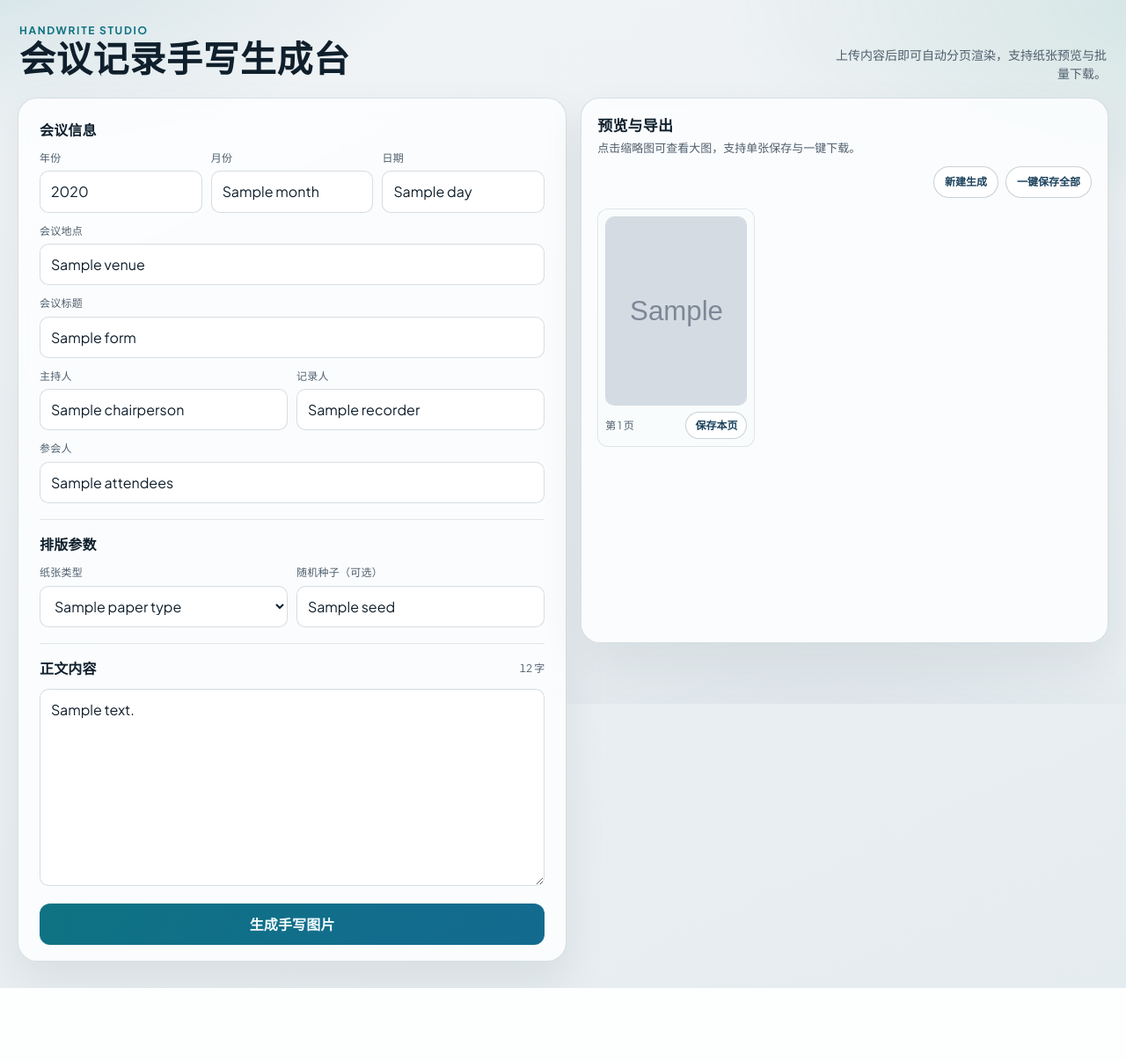
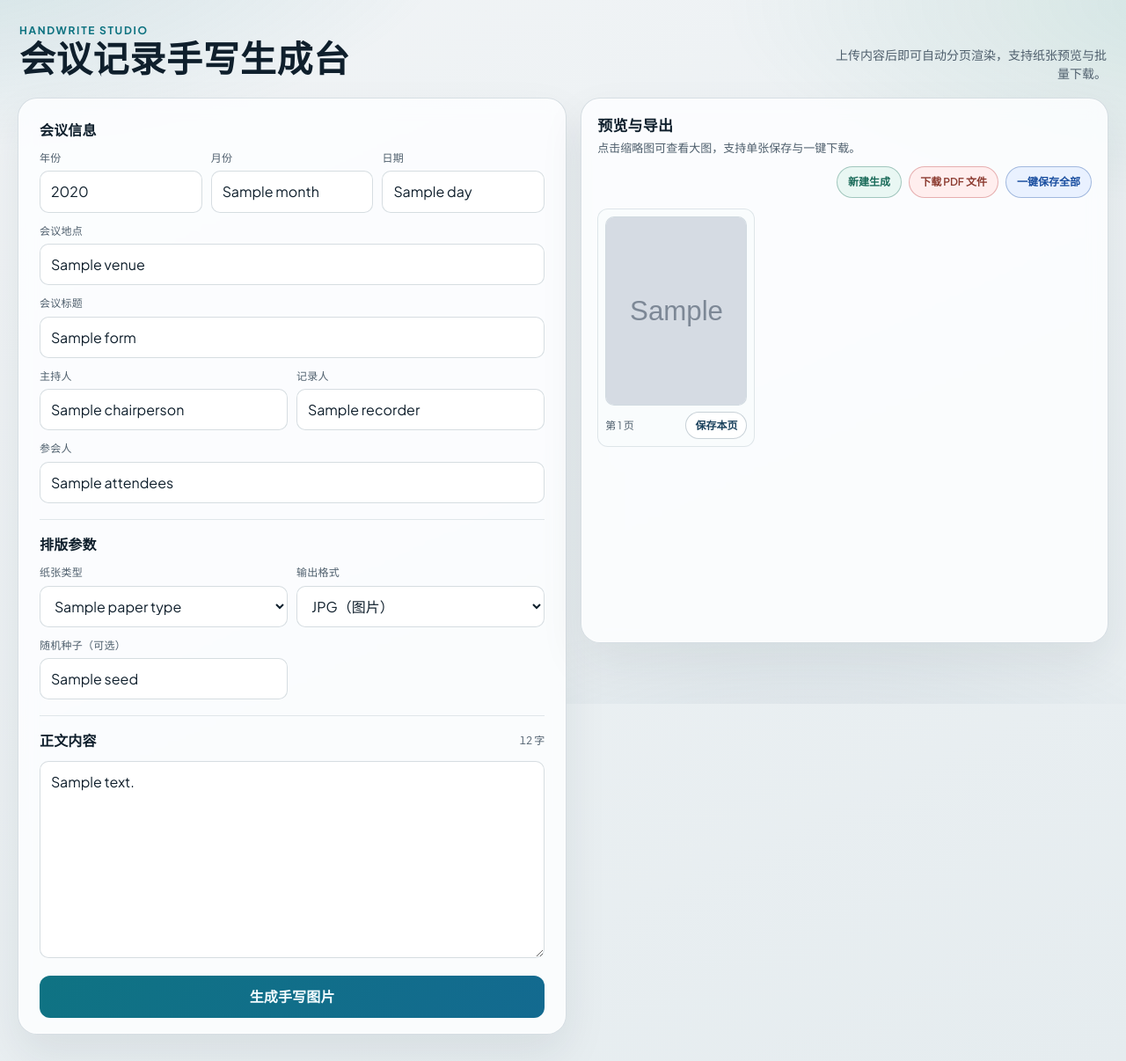
Before and after one commit to aiwobro/handwrite-single, a Flask app: template templates/index.html in a window 1280 px wide. Shown: the whole page at 88% size. Before the commit the page ends 1123 px from the top, so only its background shows below. Run offline with Flask 3, Linux system fonts and the light colour scheme; the template is opened without the code that fills it: most values are stand-ins (such as "Sample title", 1, 10 or a date in 2020); grey boxes marked "Sample" are stand-in pictures.

Commit message:
feat: 添加下载PDF功能，优化视觉效果

```diff
--- a/app.py
+++ b/app.py
@@ -27,6 +27,7 @@ SECRET_KEY_FILE = BASE_DIR / ".flask_secret_key"
 SESSION_FORM_KEY = "last_form_data"
 SESSION_ERROR_KEY = "last_error"
 SESSION_RESULT_PREFIX_KEY = "last_result_prefix"
+SESSION_PDF_FILENAME_KEY = "last_pdf_filename"
 
 MAX_CONTENT_CHARS = 12000
 MAX_GENERATED_PAGES = 20
@@ -42,6 +43,7 @@ SESSION_FIELD_LIMITS = {
     "paper_type": 64,
     "seed": 32,
     "content": 900,
+    "output_format": 4,
 }
 SESSION_PAYLOAD_MAX_BYTES = 2800
 
@@ -180,7 +182,7 @@ def _build_paper_preview_items(presets):
     return preview_items
 
 
-def _render_index(images=None, form_data=None, error=None):
+def _render_index(images=None, form_data=None, error=None, pdf_url=None):
     form_data = dict(form_data or {})
     paper_types = [DEFAULT_PAPER_TYPE]
     default_paper_type = DEFAULT_PAPER_TYPE
@@ -212,6 +214,7 @@ def _render_index(images=None, form_data=None, error=None):
         default_paper_type=default_paper_type,
         paper_preview_map=paper_preview_map,
         default_paper_previews=default_paper_previews,
+        pdf_url=pdf_url,
     )
 
 
@@ -220,20 +223,26 @@ def _image_urls_by_prefix(output_prefix, output_format="jpg"):
         return []
 
     OUTPUT_DIR.mkdir(parents=True, exist_ok=True)
+    # 尝试指定格式，如果没有文件则回退到另一种格式
     generated = sorted(OUTPUT_DIR.glob(f"{output_prefix}_page_*.{output_format}"))
+    if not generated:
+        alt = "png" if output_format.lower() == "jpg" else "jpg"
+        generated = sorted(OUTPUT_DIR.glob(f"{output_prefix}_page_*.{alt}"))
     return [url_for("serve_output", filename=p.name) for p in generated]
 
 
-def _save_page_state(form_data=None, error=None, result_prefix=None):
+def _save_page_state(form_data=None, error=None, result_prefix=None, pdf_filename=None):
     session[SESSION_FORM_KEY] = _sanitize_form_data_for_session(form_data)
     session[SESSION_ERROR_KEY] = error
     session[SESSION_RESULT_PREFIX_KEY] = result_prefix
+    session[SESSION_PDF_FILENAME_KEY] = pdf_filename
 
 
 def _clear_page_state():
     session.pop(SESSION_FORM_KEY, None)
     session.pop(SESSION_ERROR_KEY, None)
     session.pop(SESSION_RESULT_PREFIX_KEY, None)
+    session.pop(SESSION_PDF_FILENAME_KEY, None)
 
 
 def _sanitize_form_data_for_session(form_data):
@@ -258,7 +267,7 @@ def _sanitize_form_data_for_session(form_data):
     return sanitized
 
 
-def generate_images(meta, content, paper_type=None, seed=None):
+def generate_images(meta, content, paper_type=None, seed=None, output_format="jpg"):
     fonts = [str(DEFAULT_FONT)]
     if not DEFAULT_FONT.exists():
         raise RuntimeError(f"字体文件不存在: {DEFAULT_FONT}")
@@ -272,7 +281,9 @@ def generate_images(meta, content, paper_type=None, seed=None):
     )
 
     output_prefix = f"web_{uuid.uuid4().hex[:10]}"
-    output_format = "jpg"
+
+    # 图片格式：jpg 或 png
+    image_format = "png" if output_format.lower() == "png" else "jpg"
 
     writer = HandWriter(
         fonts,
@@ -285,11 +296,20 @@ def generate_images(meta, content, paper_type=None, seed=None):
     writer.write_meta(meta)
     if content:
         writer.write_text(content.strip())
-    writer.save_all(output_prefix, output_format)
+    writer.save_all(output_prefix, image_format)
+
+    # PDF 生成：始终生成，供用户下载
+    pdf_filename = None
+    try:
+        pdf_path = writer.save_pdf(output_prefix)
+        if pdf_path:
+            pdf_filename = os.path.basename(pdf_path)
+    except Exception:
+        app.logger.warning("PDF 生成失败，不影响图片展示", exc_info=True)
 
     OUTPUT_DIR.mkdir(parents=True, exist_ok=True)
-    generated = sorted(OUTPUT_DIR.glob(f"{output_prefix}_page_*.{output_format}"))
-    return [p.name for p in generated], used_paper_type, output_prefix
+    generated = sorted(OUTPUT_DIR.glob(f"{output_prefix}_page_*.{image_format}"))
+    return [p.name for p in generated], used_paper_type, output_prefix, pdf_filename
 
 
 @app.route("/", methods=["GET"])
@@ -297,9 +317,12 @@ def index():
     form_data = session.get(SESSION_FORM_KEY, {})
     error = session.get(SESSION_ERROR_KEY)
     result_prefix = session.get(SESSION_RESULT_PREFIX_KEY)
-    images = _image_urls_by_prefix(result_prefix)
+    pdf_filename = session.get(SESSION_PDF_FILENAME_KEY)
+    saved_format = form_data.get("output_format", "jpg")
+    images = _image_urls_by_prefix(result_prefix, output_format=saved_format)
+    pdf_url = url_for("serve_output", filename=pdf_filename) if pdf_filename else None
 
-    return _render_index(images=images or None, form_data=form_data, error=error)
+    return _render_index(images=images or None, form_data=form_data, error=error, pdf_url=pdf_url)
 
 
 @app.route("/new", methods=["GET"])
@@ -314,8 +337,10 @@ def generate():
     content = request.form.get("content", "").strip()
     seed_value = request.form.get("seed", "").strip()
     paper_type = request.form.get("paper_type", "").strip() or None
+    output_format = request.form.get("output_format", "jpg").strip()
     if paper_type:
         form_data["paper_type"] = paper_type
+    form_data["output_format"] = output_format
 
     if not content:
         _save_page_state(form_data=form_data, error="会议正文不能为空。", result_prefix=None)
@@ -335,11 +360,12 @@ def generate():
         return redirect(url_for("index"))
 
     try:
-        _, used_paper_type, output_prefix = generate_images(
+        _, used_paper_type, output_prefix, pdf_filename = generate_images(
             _build_meta_from_form(request.form),
             content,
             paper_type=paper_type,
             seed=seed,
+            output_format=output_format,
         )
         form_data["paper_type"] = used_paper_type
     except ValueError as exc:
@@ -350,7 +376,7 @@ def generate():
         _save_page_state(form_data=form_data, error="生成失败：服务端异常，请稍后重试。", result_prefix=None)
         return redirect(url_for("index"))
 
-    _save_page_state(form_data=form_data, error=None, result_prefix=output_prefix)
+    _save_page_state(form_data=form_data, error=None, result_prefix=output_prefix, pdf_filename=pdf_filename)
     return redirect(url_for("index"))
 
 
--- a/config.example.yaml
+++ b/config.example.yaml
@@ -37,4 +37,4 @@ content_file: "content.txt"
 # 输出配置
 output:
   prefix: "meeting_record"   # 输出文件名前缀
-  format: "jpg"              # 输出格式（jpg / png）
+  format: "jpg"              # 输出格式（jpg / png / pdf）
--- a/config.yaml
+++ b/config.yaml
@@ -37,4 +37,4 @@ content_file: "content.txt"
 # 输出配置
 output:
   prefix: "meeting_record"   # 输出文件名前缀
-  format: "jpg"              # 输出格式（jpg / png）
+  format: "jpg"              # 输出格式（jpg / png / pdf）
--- a/static/css/index.css
+++ b/static/css/index.css
@@ -366,8 +366,68 @@ textarea {
 .result-toolbar {
   display: flex;
   justify-content: flex-end;
+  align-items: center;
   gap: 8px;
   flex-wrap: wrap;
+}
+
+/* 工具栏按钮差异化颜色（权重需高于 .ghost-btn） */
+
+/* 🟢 新建生成 - 绿色调 */
+.result-toolbar .btn-secondary {
+  color: #1b6b5a;
+  border-color: rgba(27, 107, 90, 0.35);
+  background: rgba(232, 247, 242, 0.92);
+}
+.result-toolbar .btn-secondary:hover {
+  background: rgba(220, 244, 236, 1);
+  border-color: rgba(27, 107, 90, 0.55);
+}
+
+/* 🔴 下载 PDF - 红色调 */
+.result-toolbar .btn-primary {
+  color: #8b3a2f;
+  border-color: rgba(183, 56, 59, 0.35);
+  background: rgba(255, 237, 237, 0.92);
+}
+.result-toolbar .btn-primary:hover {
+  background: rgba(255, 228, 228, 1);
+  border-color: rgba(183, 56, 59, 0.55);
+}
+
+/* 🔵 一键保存全部 - 蓝色调 */
+.result-toolbar .btn-accent {
+  color: #1b4fa0;
+  border-color: rgba(27, 79, 160, 0.35);
+  background: rgba(232, 240, 255, 0.92);
+}
+.result-toolbar .btn-accent:hover {
+  background: rgba(220, 234, 255, 1);
+  border-color: rgba(27, 79, 160, 0.55);
+}
+
+/* 复选框样式 */
+.checkbox-field {
+  display: flex;
+  align-items: center;
+  gap: 8px;
+  cursor: pointer;
+}
+
+.checkbox-field input[type="checkbox"] {
+  width: 18px;
+  height: 18px;
+  min-width: 18px;
+  accent-color: var(--accent);
+  cursor: pointer;
+  border-radius: 4px;
+}
+
+.checkbox-label {
+  font-size: 13px;
+  color: var(--ink);
+  cursor: pointer;
+  user-select: none;
 }
 
 .ghost-btn,
--- a/templates/index.html
+++ b/templates/index.html
@@ -87,10 +87,22 @@
               </label>
 
               <label class="field">
+                <span>输出格式</span>
+                <select name="output_format" id="outputFormatSelect">
+                  <option value="jpg" {% if form_data.get('output_format', 'jpg') == 'jpg' %}selected{% endif %}>JPG（图片）</option>
+                  <option value="png" {% if form_data.get('output_format', 'jpg') == 'png' %}selected{% endif %}>PNG（图片）</option>
+                </select>
+              </label>
+            </div>
+
+            <div class="dual-row">
+              <label class="field">
                 <span>随机种子（可选）</span>
                 <input name="seed" value="{{ form_data.get('seed', '') }}" placeholder="42" maxlength="32">
               </label>
             </div>
+
+
           </section>
 
           <section class="form-block">
@@ -149,8 +161,11 @@
         {% if images %}
         <div id="generatedResultPanel" class="panel-body">
           <div class="result-toolbar">
-            <a class="ghost-btn" href="{{ url_for('new_generation') }}">新建生成</a>
-            <button type="button" class="ghost-btn" id="saveAllBtn">一键保存全部</button>
+            <a class="ghost-btn toolbar-btn-new btn-secondary" href="{{ url_for('new_generation') }}">新建生成</a>
+            {% if pdf_url %}
+            <a class="ghost-btn toolbar-btn-pdf btn-primary" href="{{ pdf_url }}" download id="downloadPdfBtn">下载 PDF 文件</a>
+            {% endif %}
+            <button type="button" class="ghost-btn toolbar-btn-save btn-accent" id="saveAllBtn">一键保存全部</button>
           </div>
 
           <div class="images-grid" id="resultGrid">
```
Also changed, not shown: TODO.md (+2 -2 lines), handwrite.py (+51 -5 lines), README.md, 1 other file.
